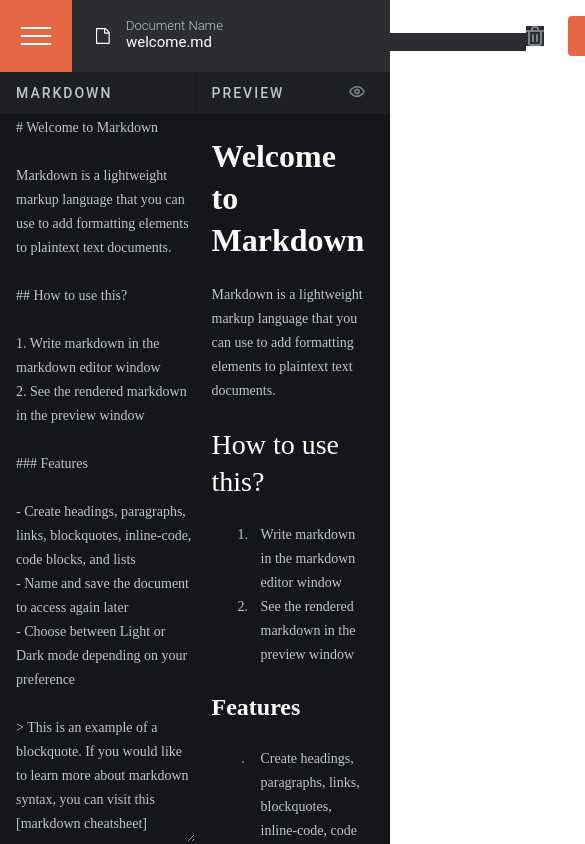
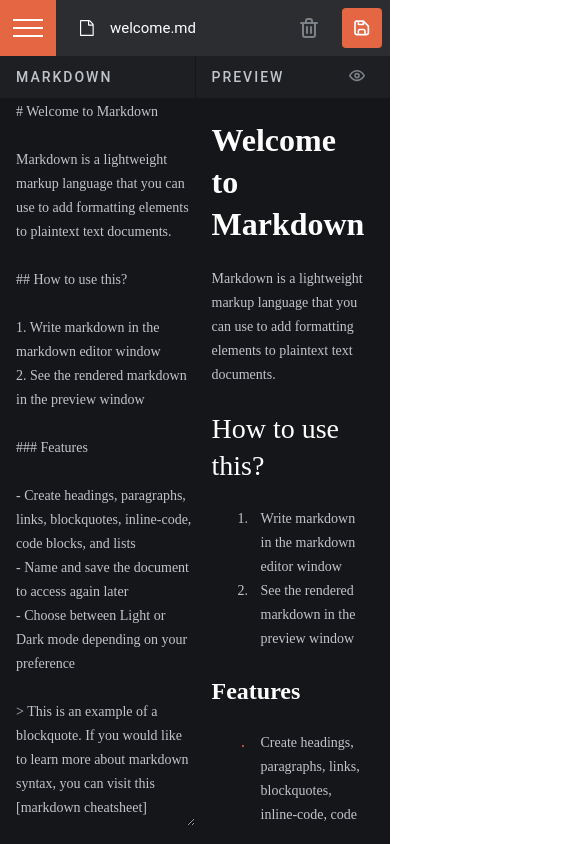
Before and after one commit to maplesyrupweb/fem-markdown-editor-react, a React (Create React App) app: page / in a window 390 px wide. Shown: the top 844 px of the page, 585 px wide, since content can reach past the window. Built offline with nearby package versions, Linux system fonts and the light colour scheme.

Commit message:
Complete media queries

```diff
--- a/src/components/Navigation/Navbar.js
+++ b/src/components/Navigation/Navbar.js
@@ -20,6 +20,10 @@ const StyledNavbar = styled.div`
     ${({ showSidebar }) => (showSidebar ? "250px" : "0px")}
   );
   transition: 0.3s;
+
+  @media screen and (max-width: 768px) {
+    height: 56px;
+  }
 `;
 const LeftContainer = styled.div`
   display: flex;
@@ -37,6 +41,9 @@ const MenuButton = styled.div`
   &:hover {
     background-color: #e46643;
   }
+  @media screen and (max-width: 768px) {
+    height: 56px;
+    width: 56px;
 `;
 const MenuIcon = styled.img``;
 const Title = styled.div`
@@ -76,6 +83,10 @@ const DocumentContainer = styled.div`
   @media screen and (max-width: 1020px) {
     margin-left: 24px;
   }
+
+  @media screen and (max-width: 768px) {
+    height: 18px;
+  }
 `;
 const DocumentIcon = styled.img`
   height: 16px;
@@ -92,6 +103,13 @@ const DocumentNameContainer = styled.div`
   display: flex;
   flex-flow: column nowrap;
 `;
+
+const DocumentName = styled.div`
+  @media screen and (max-width: 768px) {
+    display: none;
+  }
+`;
+
 const DocumentNameEditor = styled.input`
   width: 400px;
   color: #ffffff;
@@ -113,6 +131,12 @@ const DocumentNameEditor = styled.input`
     outline: none;
     border-bottom: 1px solid #ffffff;
   }
+
+  @media screen and (max-width: 767px) {
+    width: calc(100vw - 216px);
+    max-width: 400px;
+  }
+
 `;
 const RightContainer = styled.div`
   display: flex;
@@ -143,7 +167,7 @@ const Navbar = ({ showSidebar, handleSidebar, handleEnter, setModalOpen }) => {
         <DocumentContainer>
           <DocumentIcon src={iconDocument} />
           <DocumentNameContainer>
-            Document Name
+            <DocumentName>Document Name</DocumentName>
             <DocumentNameEditor
               value={activeDocument ? activeDocument.name: "No document available"}
               disabled={!activeDocument}
--- a/src/components/Navigation/Navigation.js
+++ b/src/components/Navigation/Navigation.js
@@ -14,7 +14,10 @@ const Navigation = ({
 }) => {
   return (
     <StyledNavigation>
-      <Sidebar showSidebar={showSidebar} />
+      <Sidebar
+       showSidebar={showSidebar}
+       handleSidebar={handleSidebar}
+       />
       <Navbar
         showSidebar={showSidebar}
         handleSidebar={handleSidebar}
--- a/src/components/Navigation/SaveButton.js
+++ b/src/components/Navigation/SaveButton.js
@@ -31,10 +31,22 @@ const StyledSaveButton = styled.button`
   &:hover {
     background-color: #f39765;
   }
+  @media screen and (max-width: 768px) {
+    width: 40px;
+    justify-content: center;
+    padding: 0;
+    margin-right: 8px;
+  }
 `;
 const SaveIcon = styled.img`
   height: 16px;
   width: 16px;
+`;
+
+const Text = styled.div`
+  @media screen and (max-width: 768px) {
+    display: none;
+  }
 `;
 
 const SaveButton = () => {
@@ -43,7 +55,7 @@ const SaveButton = () => {
   return (
     <StyledSaveButton onClick={() => saveDocument()}>
       <SaveIcon src={iconSave} />
-      Save Changes
+      <Text>Save Changes</Text>
     </StyledSaveButton>
   );
 };
--- a/src/components/Navigation/Sidebar.js
+++ b/src/components/Navigation/Sidebar.js
@@ -12,7 +12,7 @@ const StyledSidebar = styled.div`
   position: fixed;
   top: 0;
   left: 0;
-  background-color: #2b2d31;
+  background-color: #1d1f22;
   display: flex;
   flex-flow: column nowrap;
   justify-content: space-between;
@@ -30,6 +30,7 @@ const DocumentsContainer = styled.div`
 `;
 const DocumentsTitle = styled.div`
   margin-top: 27px;
+  margin-bottom: 29px;
   padding-bottom: 29px;
   font-family: "Roboto";
   font-style: normal;
@@ -43,6 +44,7 @@ const DocumentsTitle = styled.div`
   color: #7c8187;
 `;
 const DocumentsList = styled.div`
+  max-height: calc(100vh - 208px);
   margin-top: 24px;
   display: flex;
   flex-flow: column nowrap;
@@ -50,6 +52,7 @@ const DocumentsList = styled.div`
 `;
 const DocumentLink = styled.div`
   height: 36px;
+  margin-bottom: 26px;
   margin-top: 26px;
   display: flex;
   flex-flow: row nowrap;
@@ -92,7 +95,7 @@ const ThemeContainer = styled.div`
   padding-bottom: 24px;
 `;
 
-const Sidebar = ({ showSidebar }) => {
+const Sidebar = ({ showSidebar, handleSidebar }) => {
   const { documents, changeActiveDocument } = useContext(DocumentContext);
 
 
@@ -110,7 +113,10 @@ useEffect(() => {
           {documents && documents.map((document) => {
             return (
               <DocumentLink
-                onClick={() => changeActiveDocument(document.id)}
+              onClick={() => {
+                changeActiveDocument(document.id);
+                handleSidebar();
+              }}
                 key={document.id}
               >
 
```
